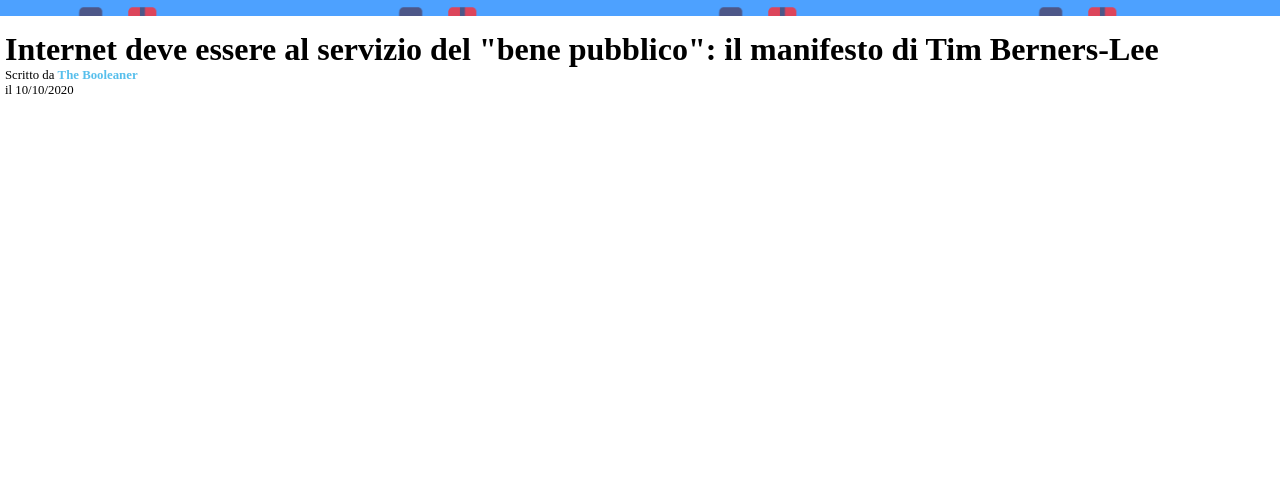
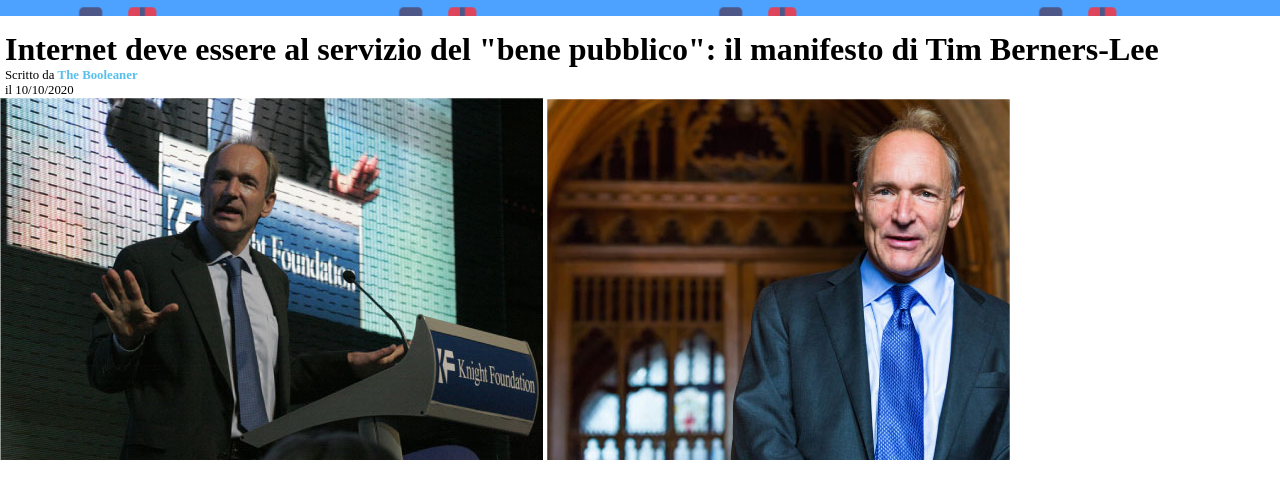
Before and after one commit to MonicaAuditore/html-css-booleaner, a plain HTML site: page index.html in a window 1280 px wide. Shown: the part 97-596 px from the top of the page. Drawn offline with Linux system fonts and the light colour scheme.

Commit message:
add_immagini sotto header

```diff
--- a/index.html
+++ b/index.html
@@ -21,5 +21,17 @@
                 <br>il 10/10/2020</p>
         </div>
          <!-- fine sezione intestazione -->
+
+         <!-- inizio sezione immagini -->
+        <div class="img-top">
+            <img class="tim-1" src="../img/tim-1.jpg" alt="Tim Berners-Lee">
+            <img class="tim-2" src="../img/tim-2.jpg" alt="Tim Berners-Lee">
+        </div>
+         <!-- fine sezione immagini -->
+
+         <!-- inizio sezione main -->
+
+
+         <!-- fine sezione main -->
     </body>
 </html>
```
